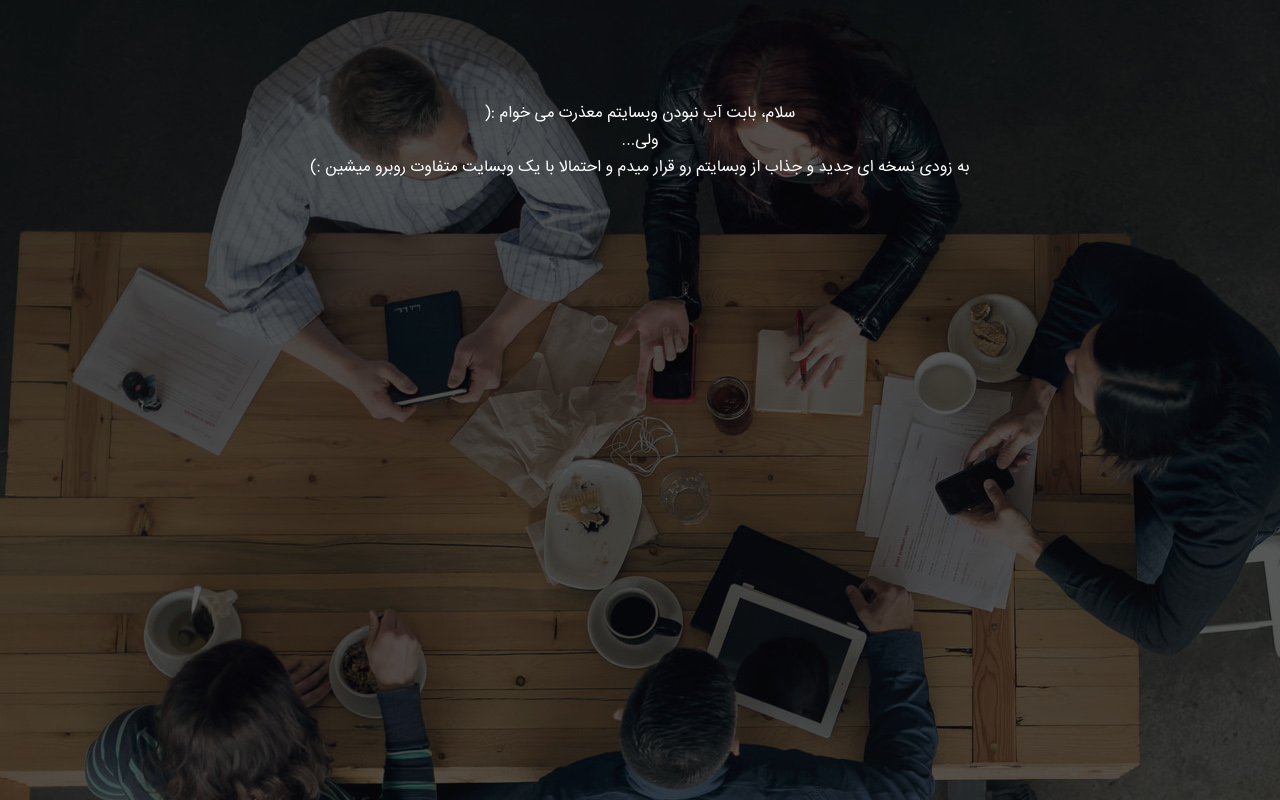
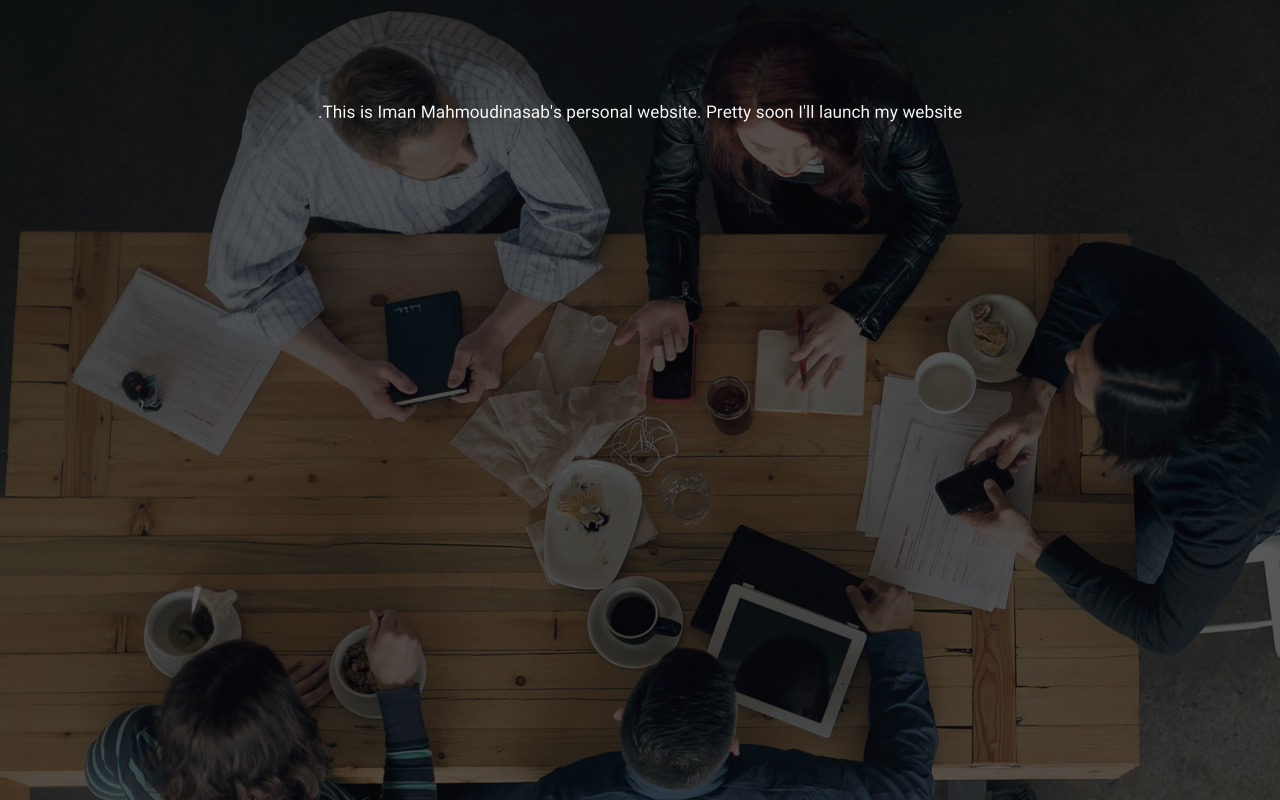
Before and after one commit to ImanMahmoudinasab/ImanMahmoudinasab.github.io, a plain HTML site: page index.html in a window 1280 px wide. Drawn offline with Linux system fonts and the light colour scheme.

Commit message:
Update the message to English

```diff
--- a/index.html
+++ b/index.html
@@ -2,7 +2,7 @@
 <html>
   <head>
     <meta charset="utf-8" />
-    <title>ایمان محمودی نسب</title>
+    <title>Iman Mahmoudinasab</title>
     <style>
     @font-face {
   font-family: "GeneralTexts";
@@ -38,9 +38,7 @@
 <body>
 <h1></h1>
 <div class="message">
-  سلام، بابت آپ نبودن وبسایتم معذرت می خوام :(<br/>
-  ولی...</br>
-  به زودی نسخه ای جدید و جذاب از وبسایتم رو قرار میدم و احتمالا با یک وبسایت متفاوت روبرو میشین :)
+  This is Iman Mahmoudinasab's personal website. Pretty soon I'll launch my website.
   </div>
 </body>
 </html>
```
